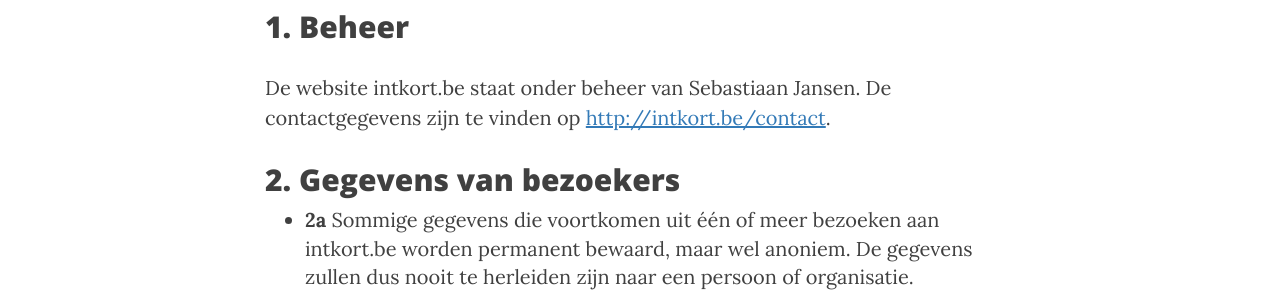
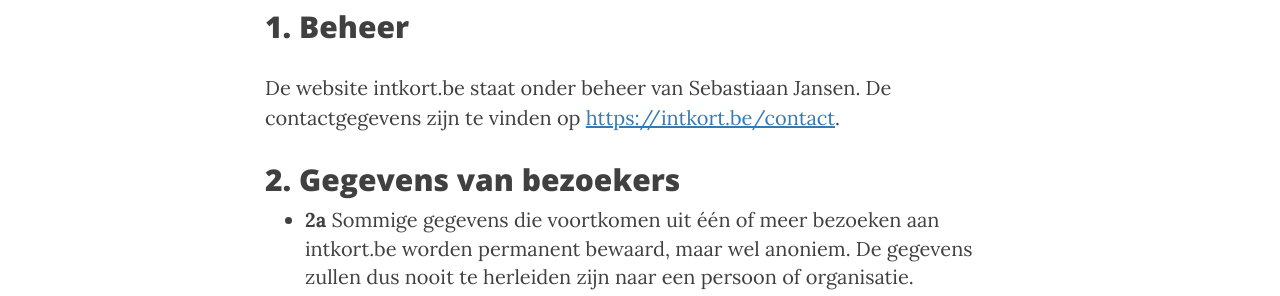
Before and after one commit to intkort/intkort.github.io, a Jekyll site: the page built from privacypolicy.html, in a window 1280 px wide. Shown: the part 616-912 px from the top of the page. Built offline with Jekyll 4.4.1, drawn with Linux system fonts in a browser that asks for light colours; nearby versions of some CDN libraries; some web fonts are replaced; comment, search, counter and statistics services are not loaded.

Commit message:
https instead of http in links

```diff
--- a/_config.yml
+++ b/_config.yml
@@ -4,7 +4,7 @@
 email: intkortuitgelegd@gmail.com
 description: "Technische vragen kort uitgelegd door Sebastiaan Jansen"
 baseurl: ""
-url: "http://intkort.be"
+url: "https://intkort.be"
 twitter_username:
 github_username: intkort/intkort.github.io
 facebook_username:
--- a/_includes/footer.html
+++ b/_includes/footer.html
@@ -51,16 +51,16 @@
                         </a>
                     </li>
                 </ul>
-                <p class="copyright text-muted"><a href="http://intkort.be/privacypolicy/">Privacy Policy</a> &bullet; {{ site.title }} &copy; {{ site.time | date: '%Y' }}</p>
+                <p class="copyright text-muted"><a href="https://intkort.be/privacypolicy/">Privacy Policy</a> &bullet; {{ site.title }} &copy; {{ site.time | date: '%Y' }}</p>
             </div>
         </div>
         <div class="row">
             <div class="col-lg-8 col-lg-offset-2 col-md-10 col-md-offset-1 text-center">
                 <p class="copyright text-muted">
-                    <a rel="license" href="http://creativecommons.org/licenses/by-sa/4.0/">
+                    <a rel="license" href="https://creativecommons.org/licenses/by-sa/4.0/deed.nl">
                         <img class="center-block license" alt="Creative Commons-Licentie" src="https://i.creativecommons.org/l/by-sa/4.0/88x31.png" />
                     </a>
-                    Dit werk valt onder een <a rel="license" href="http://creativecommons.org/licenses/by-sa/4.0/deed.nl">Creative Commons Naamsvermelding-GelijkDelen 4.0 Internationaal-licentie</a>.
+                    Dit werk valt onder een <a rel="license" href="https://creativecommons.org/licenses/by-sa/4.0/deed.nl">Creative Commons Naamsvermelding-GelijkDelen 4.0 Internationaal-licentie</a>.
                 </p>
             </div>
         </div>
--- a/_includes/head.html
+++ b/_includes/head.html
@@ -56,9 +56,9 @@
     <meta name="msapplication-config" content="icons/browserconfig.xml">
     <meta name="theme-color" content="#5b5143">
 
-    <!-- Begin Cookie Consent plugin by Silktide - http://silktide.com/cookieconsent -->
+    <!-- Begin Cookie Consent plugin by Silktide - https://silktide.com/cookieconsent -->
     <script type="text/javascript">
-        window.cookieconsent_options = {"message":"Deze website maakt gebruik van cookies om uw gebruikerservaring te verbeteren.","dismiss":"Verdergaan","learnMore":"Meer informatie","link":"http://intkort.be/cookieverklaring/","theme":"light-bottom"};
+        window.cookieconsent_options = {"message":"Deze website maakt gebruik van cookies om uw gebruikerservaring te verbeteren.","dismiss":"Verdergaan","learnMore":"Meer informatie","link":"https://intkort.be/cookieverklaring/","theme":"light-bottom"};
     </script>
 
     <script type="text/javascript" src="//s3.amazonaws.com/cc.silktide.com/cookieconsent.latest.min.js"></script>
--- a/css/clean-blog.css
+++ b/css/clean-blog.css
@@ -1,5 +1,5 @@
 /*!
- * In't kort v1.0.0 (http://intkort.be/)
+ * In't kort v1.0.0 (https://intkort.be/)
  * Copyright 2016 In't kort, derived from Start Bootstrap
  * Licensed under Apache 2.0 (https://github.com/intkort/intkort.github.io/blob/master/LICENSE)
  */
--- a/package.json
+++ b/package.json
@@ -2,7 +2,7 @@
   "name": "clean-blog",
   "title": "In't kort",
   "version": "1.0.0",
-  "homepage": "http://intkort.be/",
+  "homepage": "https://intkort.be/",
   "author": "In't kort, derived from Start Bootstrap",
   "license": {
     "type": "Apache 2.0",
--- a/privacypolicy.html
+++ b/privacypolicy.html
@@ -11,7 +11,7 @@
 <p>De Privacy Policy voor Bezoekers geldt voor iedereen die de website intkort.be bezoekt.</p>
 
 <h2>1. Beheer</h2>
-<p>De website intkort.be staat onder beheer van Sebastiaan Jansen. De contactgegevens zijn te vinden op <a href="http://intkort.be/contact">http://intkort.be/contact</a>.</p>
+<p>De website intkort.be staat onder beheer van Sebastiaan Jansen. De contactgegevens zijn te vinden op <a href="https://intkort.be/contact">https://intkort.be/contact</a>.</p>
 
 <h2>2. Gegevens van bezoekers</h2>
 <ul>
@@ -25,7 +25,7 @@
 
 <h2>3. Cookies</h2>
 <ul>
-<li><strong>3a</strong> intkort.be maakt gebruik van cookies om de functionaliteit van bepaalde pagina's van de website te optimaliseren. Cookies zijn kleine tekstbestanden die door een pagina van de website op de computer van de bezoeker worden geplaatst. In zo'n cookie wordt informatie opgeslagen zoals bepaalde voorkeuren van de bezoeker. Daardoor kan intkort.be de bezoeker bij een volgend bezoek nog beter van dienst zijn. zie <a href="http://intkort.be/cookieverklaring/">cookieverklaring</a>.</li>
+<li><strong>3a</strong> intkort.be maakt gebruik van cookies om de functionaliteit van bepaalde pagina's van de website te optimaliseren. Cookies zijn kleine tekstbestanden die door een pagina van de website op de computer van de bezoeker worden geplaatst. In zo'n cookie wordt informatie opgeslagen zoals bepaalde voorkeuren van de bezoeker. Daardoor kan intkort.be de bezoeker bij een volgend bezoek nog beter van dienst zijn. zie <a href="https://intkort.be/cookieverklaring/">cookieverklaring</a>.</li>
 <li><strong>3b</strong> De bezoeker kan zelf bepalen hoe er met cookies omgegaan moet worden. Hij kan zijn browser zo instellen dat die het gebruik van cookies toestaat, niet toestaat of gedeeltelijk toestaat. In dit laatste geval kan worden ingesteld welke websites cookies mogen plaatsen. Bij alle overige websites wordt het dan verboden. Deze mogelijkheid wordt door de meestgebruikte moderne browsers geboden.</li>
 <li><strong>3c</strong> Cookies kunnen altijd van een computer worden verwijderd, ook weer via de browser.</li>
 </ul>
```
Also changed, not shown: css/clean-blog.min.css, js/clean-blog.min.js, readme.md.
